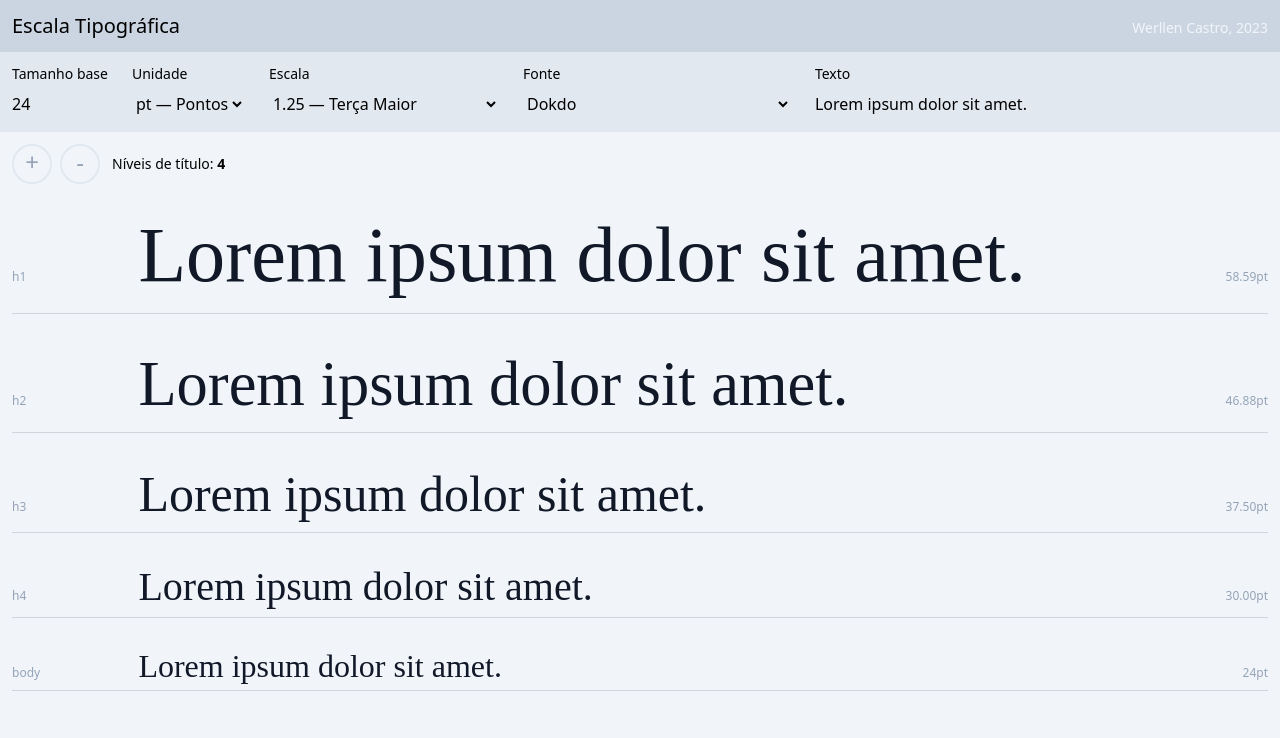
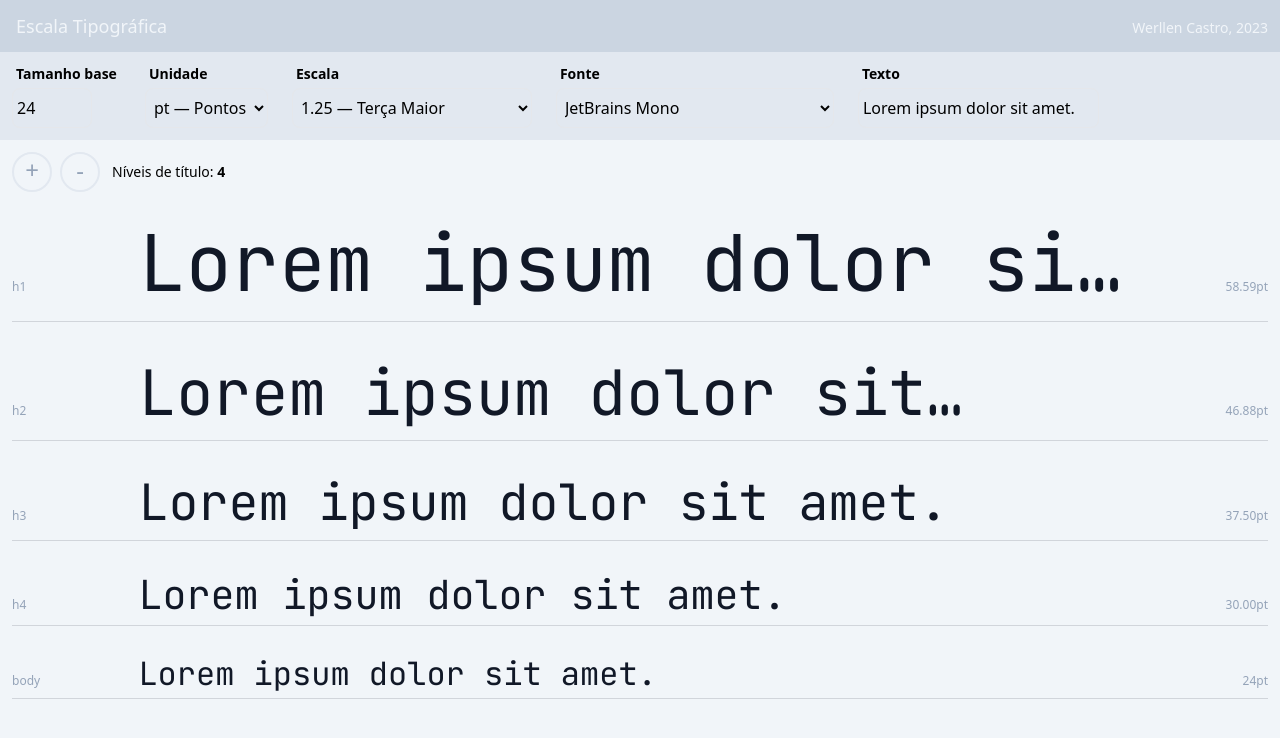
Before and after one commit to werls/typescale, a SvelteKit app: page / in a window 1280 px wide. Shown: the top 738 px of the page. Built offline with nearby package versions, Linux system fonts and the light colour scheme; a web font is replaced by a local one.

Commit message:
update styles

```diff
--- a/src/components/Controller.svelte
+++ b/src/components/Controller.svelte
@@ -1,7 +1,11 @@
 <script>
   import {
-    baseSize, inputText, scale, levels,
-    typeScale, unit
+    baseSize,
+    inputText,
+    scale,
+    levels,
+    typeScale,
+    unit,
   } from "../stores.js";
 
   import { onMount } from "svelte";
@@ -20,8 +24,8 @@
     {
       name: "Pontos",
       value: "pt",
-    }
-  ]
+    },
+  ];
 
   const scales = [
     {
@@ -63,29 +67,38 @@
   }
 
   onMount(() => {
-		handleInput()
+    handleInput();
     // console.log(fonts)
   });
 </script>
 
 <aside>
-  <form class="bg-slate-200 px-3 py-3 flex flex-row gap-6">
+  <form class="bg-slate-200 px-3 py-3 flex flex-row gap-6 flex-wrap">
 
     <!-- Size -->
     <InputValue label="Tamanho base" bind={baseSize} handler={handleInput} />
 
     <!-- Units -->
-    <InputSelect label="Unidade" bind={unit} options={units} handler={handleInput}/>
+    <InputSelect
+      label="Unidade"
+      bind={unit}
+      options={units}
+      handler={handleInput}
+    />
 
     <!-- Scale -->
-    <InputSelect label="Escala" bind={scale} options={scales} handler={handleInput}/>
+    <InputSelect
+      label="Escala"
+      bind={scale}
+      options={scales}
+      handler={handleInput}
+    />
 
     <!-- Fonts -->
     <!-- <InputSelect label="Escala" bind={font} options={fonts} handler={handleInput}/> -->
-    <InputSelectFont/>
+    <InputSelectFont />
 
     <!-- Text -->
-    <InputText label="Texto" bind={inputText}/>
-
+    <InputText label="Texto" bind={inputText} />
   </form>
 </aside>
--- /dev/null
+++ b/src/components/Header.svelte
@@ -0,0 +1,4 @@
+<header class="bg-slate-300 px-3 py-2 flex justify-between items-baseline">
+  <h1 class="text-lg text-slate-100 p-1">Escala Tipográfica</h1>
+  <p class="text-slate-100"><a class="hover:text-slate-500 text-sm" href="https://werls.xyz">Werllen Castro, 2023</a></p>
+</header>
--- a/src/components/InputSelect.svelte
+++ b/src/components/InputSelect.svelte
@@ -8,10 +8,10 @@
 </script>
 
 <div class="flex flex-col gap-1">
-	<label class="text-sm" for="base-size">{label}</label>
+	<label class="text-sm font-bold px-1" for="base-size">{label}</label>
 	<div class="flex gap-2 items-center">
 		<select
-			class="h-8 bg-transparent"
+			class="h-10 bg-transparent border rounded-lg p-1 hover:border-slate-300"
 			name={label}
 			id={label}
 			bind:value={$bind}
--- a/src/components/InputSelectFont.svelte
+++ b/src/components/InputSelectFont.svelte
@@ -21,10 +21,10 @@
 </script>
 
 <div class="flex flex-col gap-1">
-  <label class="text-sm" for="base-size">Fonte</label>
+  <label class="text-sm font-bold px-1" for="base-size">Fonte</label>
   <div class="flex gap-2 items-center">
     <select
-		class="h-8 bg-transparent"
+		class="h-10 bg-transparent border rounded-lg p-1 hover:border-slate-300"
 		name="font"
 		id="font"
 		bind:value={$font}
--- a/src/components/InputText.svelte
+++ b/src/components/InputText.svelte
@@ -5,8 +5,13 @@
 </script>
 
 <div class="flex flex-col gap-1">
-  <label for="input-text" class="text-sm">{label}</label>
+  <label for="input-text" class="text-sm font-bold px-1">{label}</label>
   <div class="flex gap-2 items-center">
-    <input type="text" class="bg-transparent h-8" bind:value={$bind} {disabled} />
+    <input
+      type="text"
+      class="h-10 bg-transparent border rounded-lg p-1 hover:border-slate-300"
+      bind:value={$bind}
+      {disabled}
+    />
   </div>
 </div>
--- a/src/components/InputValue.svelte
+++ b/src/components/InputValue.svelte
@@ -6,10 +6,10 @@
 </script>
 
 <div class="flex flex-col gap-1">
-  <label class="text-sm" for="base-size">{label}</label>
+  <label class="text-sm font-bold px-1" for="base-size">{label}</label>
   <div class="flex gap-2 items-center">
     <input
-      class="bg-transparent flex-none h-8 w-12"
+    class="h-10 w-20 bg-transparent border rounded-lg p-1 hover:border-slate-300"
       name="base-size"
       type="number"
       bind:value={$bind}
--- a/src/routes/+layout.svelte
+++ b/src/routes/+layout.svelte
@@ -1,12 +1,10 @@
 <script>
   import "../app.css";
+  import Header from "../components/Header.svelte";
   import Popup from "../components/Popup.svelte";
 </script>
 
-<header class="bg-slate-300 p-3 flex justify-between items-baseline">
-  <h1 class="text-xl font-medium">Escala Tipográfica</h1>
-  <p class="text-slate-100"><a class="hover:text-slate-500 text-sm" href="https://werls.xyz">Werllen Castro, 2023</a></p>
-</header>
+<Header />
 
 <slot />
 
```
